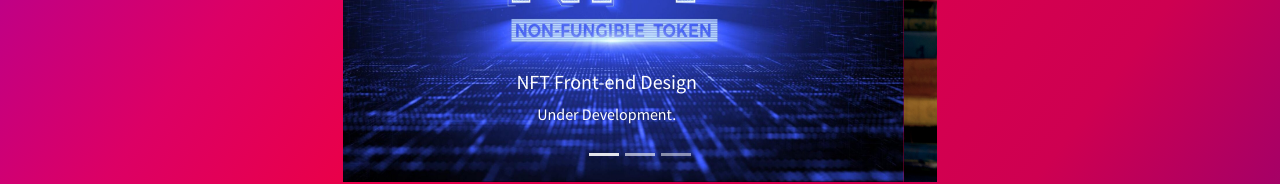
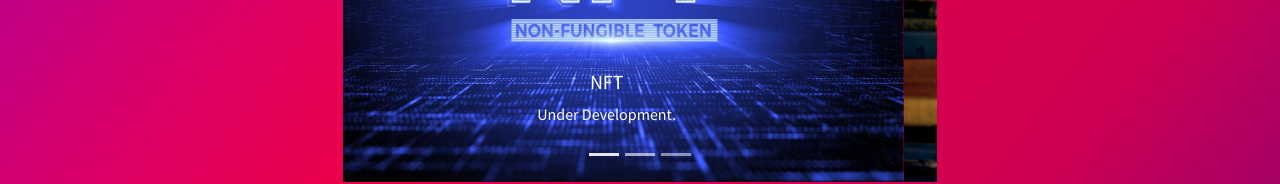
Before and after one commit to zeikyuu/webportfolio, a plain HTML site: page index.html in a window 1280 px wide. Shown: the part 600-784 px from the top of the page. Drawn offline with nearby package versions, Linux system fonts and the light colour scheme.

Commit message:
Add acitvity code

```diff
--- a/index.html
+++ b/index.html
@@ -74,7 +74,7 @@
 						    	<div class="carousel-item active">
 							      	<img src="./images/nft.jpg" class="d-block w-100" alt="...">
 							      	<div class="carousel-caption d-md-block">
-						        		<h5>NFT Front-end Design</h5>
+						        		<h5>NFT</h5>
 						        		<p>Under Development.</p>
 						      		</div>
 						    	</div>
```
